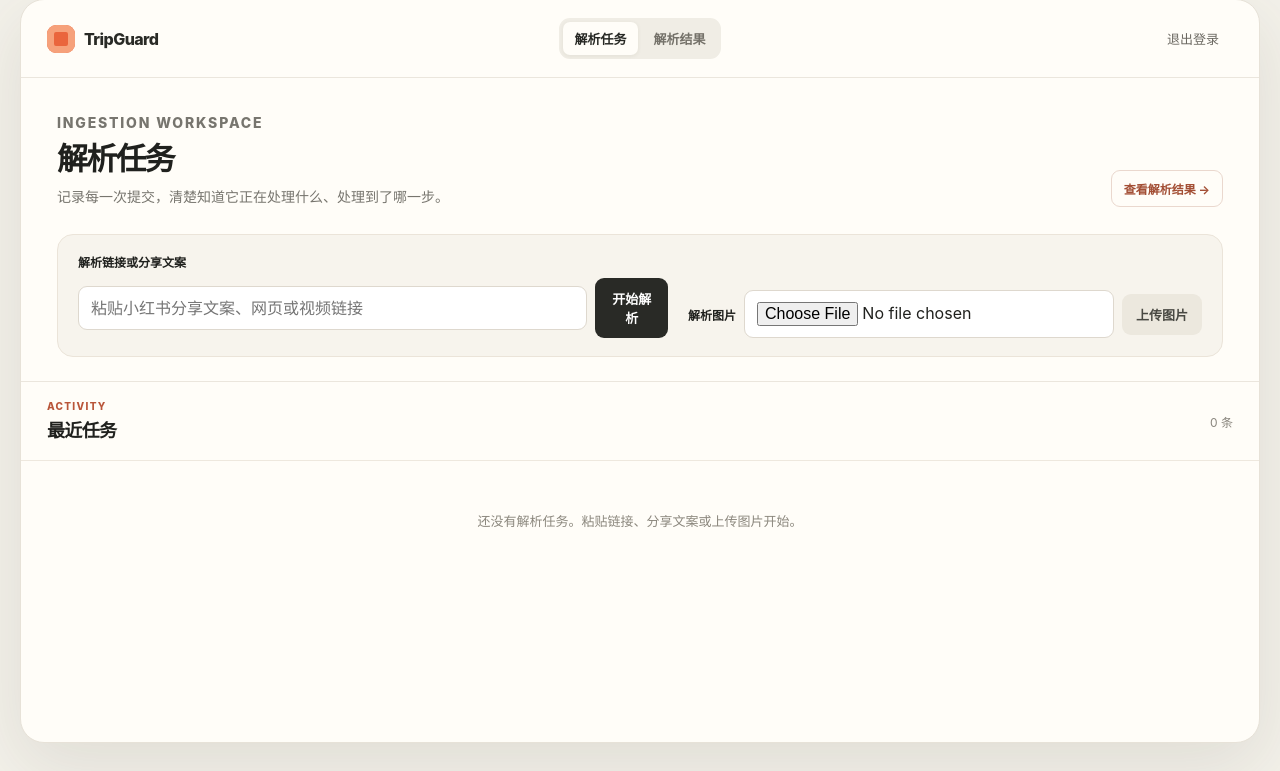
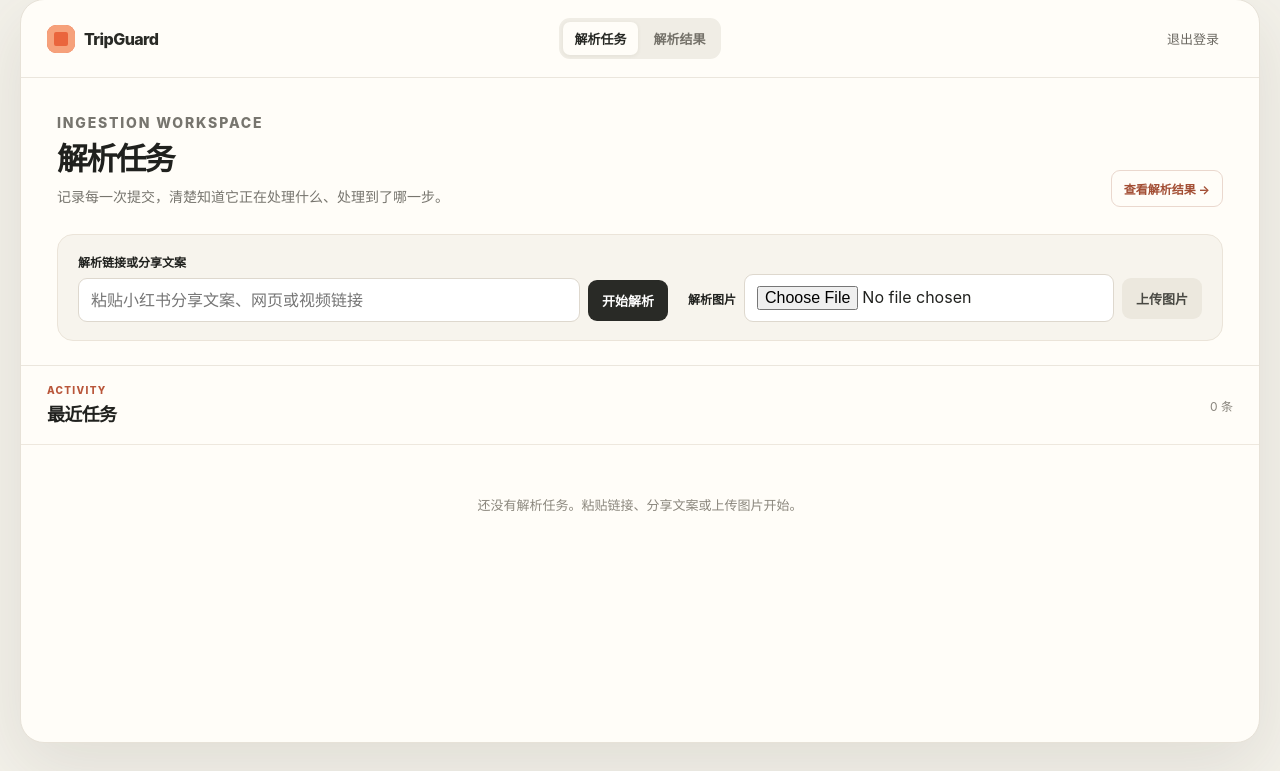
Before and after one commit to 4ppleeeee/mvp_backend, a FastAPI app: template app/templates/admin/dashboard.html in a window 1280 px wide. Shown: the part 29-800 px from the top of the page. Run offline with FastAPI, Linux system fonts and the light colour scheme; the template is opened without the code that fills it, so the values that code supplies are empty.

Commit message:
fix: prevent admin submit button from wrapping

```diff
--- a/app/static/admin.css
+++ b/app/static/admin.css
@@ -71,8 +71,11 @@ body { margin: 0; }
 }
 
 .submit-card label, .login-form label { display: block; margin-bottom: 8px; font-size: 12px; font-weight: 750; }
+.url-form { min-width: 0; }
 .url-form > div, .image-form { display: flex; gap: 8px; align-items: center; }
-.url-form input { width: 100%; min-width: 420px; }
+.url-form > div { min-width: 0; }
+.url-form input { width: 100%; min-width: 0; flex: 1 1 auto; }
+.url-form button { flex: 0 0 auto; white-space: nowrap; }
 .image-form label { margin: 0; }
 input { padding: 11px 12px; border: 1px solid #ded8ce; border-radius: 9px; background: #fff; font: inherit; }
 button { padding: 11px 14px; border: 0; border-radius: 9px; background: #292a26; color: #fff; font: inherit; font-size: 13px; font-weight: 750; cursor: pointer; }
```
Also changed, not shown: tests/test_admin.py (+8 -0 lines).
